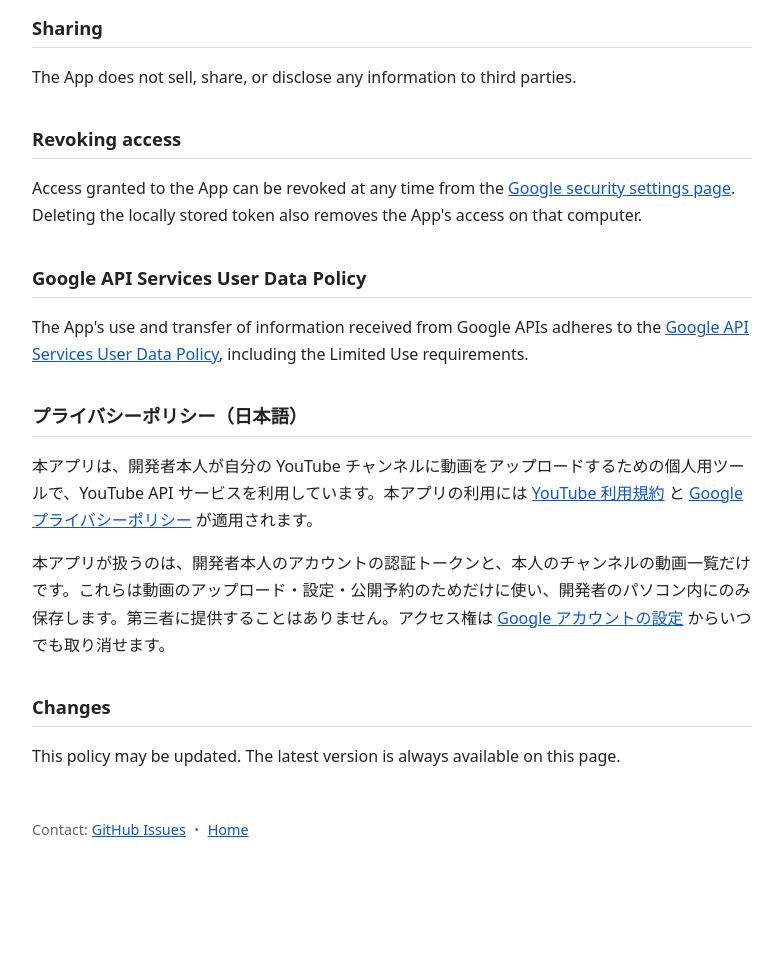
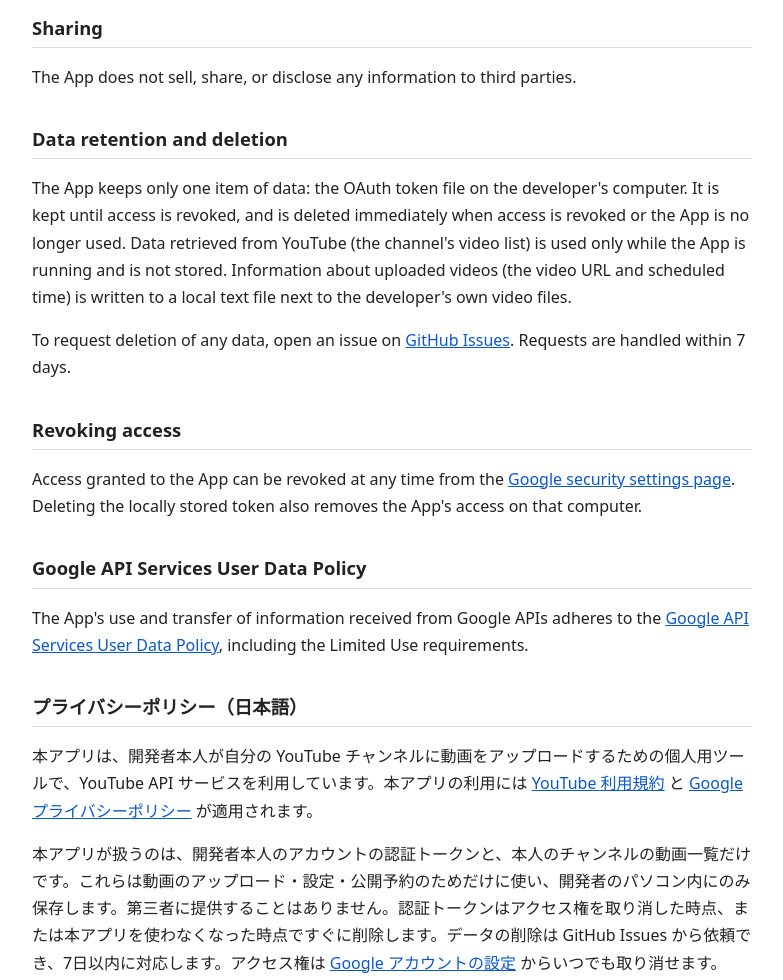
Before and after one commit to Kazy1230/video-uploader, a plain HTML site: page privacy.html in a window 1280 px wide. Shown: the part 880-1860 px from the top of the page, without its empty margins (248-1031 px from the left). Before the commit the page ends 1755 px from the top, so only its background shows below. Drawn offline with Linux system fonts and the light colour scheme.

Commit message:
Add data deletion policy and YouTube API Services notice
Co-Authored-By: Claude Opus 5.5 <noreply@anthropic.com>

```diff
--- a/privacy.html
+++ b/privacy.html
@@ -37,6 +37,10 @@
 <h2>Sharing</h2>
 <p>The App does not sell, share, or disclose any information to third parties.</p>
 
+<h2>Data retention and deletion</h2>
+<p>The App keeps only one item of data: the OAuth token file on the developer's computer. It is kept until access is revoked, and is deleted immediately when access is revoked or the App is no longer used. Data retrieved from YouTube (the channel's video list) is used only while the App is running and is not stored. Information about uploaded videos (the video URL and scheduled time) is written to a local text file next to the developer's own video files.</p>
+<p>To request deletion of any data, open an issue on <a href="https://github.com/Kazy1230/video-uploader/issues">GitHub Issues</a>. Requests are handled within 7 days.</p>
+
 <h2>Revoking access</h2>
 <p>Access granted to the App can be revoked at any time from the <a href="https://myaccount.google.com/permissions">Google security settings page</a>. Deleting the locally stored token also removes the App's access on that computer.</p>
 
@@ -45,7 +49,7 @@
 
 <h2>プライバシーポリシー（日本語）</h2>
 <p>本アプリは、開発者本人が自分の YouTube チャンネルに動画をアップロードするための個人用ツールで、YouTube API サービスを利用しています。本アプリの利用には <a href="https://www.youtube.com/t/terms">YouTube 利用規約</a> と <a href="https://policies.google.com/privacy">Google プライバシーポリシー</a> が適用されます。</p>
-<p>本アプリが扱うのは、開発者本人のアカウントの認証トークンと、本人のチャンネルの動画一覧だけです。これらは動画のアップロード・設定・公開予約のためだけに使い、開発者のパソコン内にのみ保存します。第三者に提供することはありません。アクセス権は <a href="https://myaccount.google.com/permissions">Google アカウントの設定</a> からいつでも取り消せます。</p>
+<p>本アプリが扱うのは、開発者本人のアカウントの認証トークンと、本人のチャンネルの動画一覧だけです。これらは動画のアップロード・設定・公開予約のためだけに使い、開発者のパソコン内にのみ保存します。第三者に提供することはありません。認証トークンはアクセス権を取り消した時点、または本アプリを使わなくなった時点ですぐに削除します。データの削除は GitHub Issues から依頼でき、7日以内に対応します。アクセス権は <a href="https://myaccount.google.com/permissions">Google アカウントの設定</a> からいつでも取り消せます。</p>
 
 <h2>Changes</h2>
 <p>This policy may be updated. The latest version is always available on this page.</p>
```
Also changed, not shown: index.html (+4 -0 lines).
